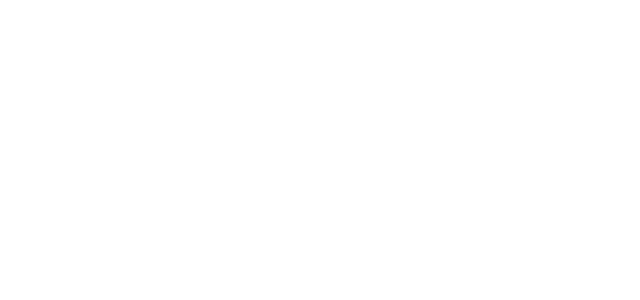
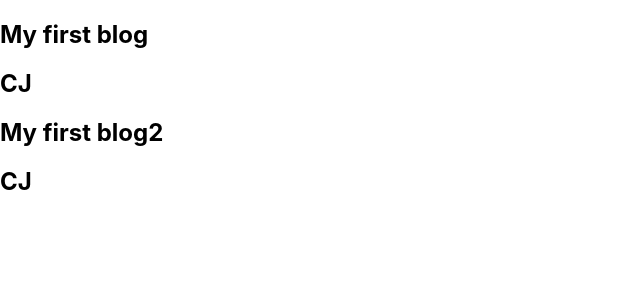
Before and after one commit to ShaanJ20/Learning-React, a React (Create React App) app: page / in a window 1280 px wide. Shown: the top 300 px of the page, without its empty margins (0-640 px from the left). Built offline with nearby package versions, Linux system fonts and the light colour scheme; data requests are answered from the project's data file.

Commit message:
using_json_server

```diff
--- /dev/null
+++ b/jsonserver/db.json
@@ -0,0 +1,17 @@
+{
+    "blogs":[
+        {
+        "title" : "My first blog",
+        "body": "here are many variations of passages of Lorem Ipsum available, but the majority have suffered alteration in some for ",
+        "author" : "CJ",
+        "id": 1
+        },
+
+        {
+        "title" : "My first blog2",
+        "body": "here are many variations of passages of Loasdadadsrem Ipsum available, but the majority have suffered alteration in some for ",
+        "author" : "CJ",
+        "id": 2
+        }
+    ]
+}
--- a/src/App.js
+++ b/src/App.js
@@ -4,6 +4,8 @@
 import List_output from './components/List_outputting/Listoutput';
 import Parent from './components/methods_as_props/Parent';
 import Useeffect from './components/useeffect/Useeffect';
+import Jsonserver from './components/using_json_server/Jsonserver';
+
 
 function App() {
   return (
@@ -12,7 +14,9 @@
       {/* <Parent/> */}
       {/* <Cr/> */}
       {/* <Home/> */}
-      <Useeffect/>
+      {/* <Useeffect/> */}
+      <Jsonserver/>
+
     </>
   );
 }
--- /dev/null
+++ b/src/components/using_json_server/JsonServerOutput.js
@@ -0,0 +1,14 @@
+import React from 'react'
+
+export default function JsonServerOutput(props) {
+    return (
+        <div>
+            {props.blog.map((element)=>(
+                <div className='blogpreview' key={element.id}>
+                    <h2> {element.title} </h2>
+                    <h2> {element.author} </h2>
+                </div>
+            ))}
+        </div>
+    )
+}
--- /dev/null
+++ b/src/components/using_json_server/Jsonserver.js
@@ -0,0 +1,25 @@
+import React,{useEffect,useState} from 'react'
+import JsonServerOutput from './JsonServerOutput';
+
+
+export default function Jsonserver() {
+
+    const [blogs, setblogs] = useState(null)
+
+    useEffect(() =>{
+        fetch('http://localhost:8000/blogs/')
+        .then(res =>{
+            return res.json();
+        })
+        .then (data =>{
+            setblogs(data)
+            console.log(data)
+        });
+    },[]);
+
+    return (
+        <div className='blog'>
+            {blogs && <JsonServerOutput blog={blogs} />}
+        </div>
+    )
+}
```
